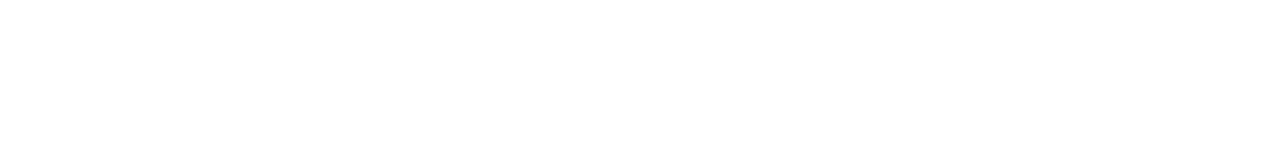
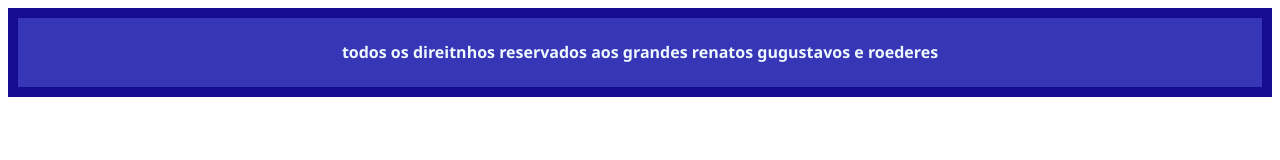
Before and after one commit to renatolvicente-lang/explorando_displays_positions, a plain HTML site: page index.html in a window 1280 px wide. Drawn offline with Linux system fonts and the light colour scheme.

Commit message:
add - footer adicionado

```diff
--- a/index.html
+++ b/index.html
@@ -16,7 +16,7 @@
     </main>
 
     <footer>
-
+            <h4>todos os direitnhos reservados aos grandes renatos gugustavos e roederes</h4>
     </footer>
 </body>
 </html>
--- a/style.css
+++ b/style.css
@@ -0,0 +1,8 @@
+footer{
+    background-color: rgb(54, 54, 182);
+    color: aliceblue;
+    padding: 2px;
+    text-align: center;
+    font-family: 'Segoe UI', Tahoma, Geneva, Verdana, sans-serif;
+    border: 10px solid rgb(21, 12, 145);
+}
```
